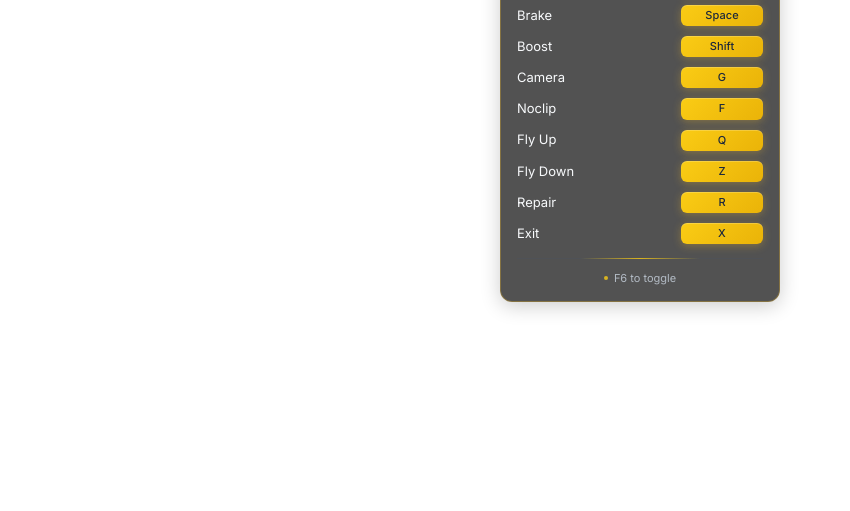
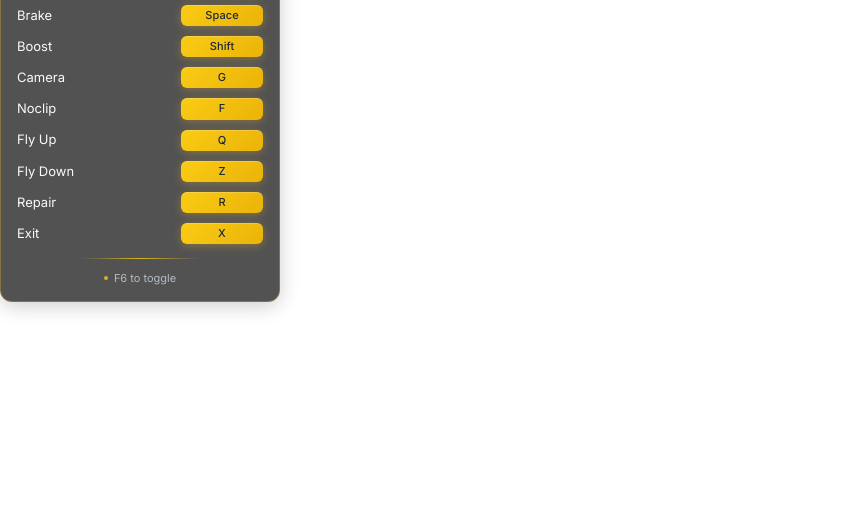
Before and after one commit to NitWit123/carauction, a plain HTML site: page index.html in a window 1280 px wide. Shown: the part 289-800 px from the top of the page, without its empty margins (0-850 px from the left). Drawn offline with Linux system fonts and the light colour scheme.

Commit message:
Update index.html

```diff
--- a/index.html
+++ b/index.html
@@ -16,15 +16,12 @@
             font-family: 'Inter', sans-serif;
             background: transparent !important;
             background-color: transparent !important;
-            overflow: hidden;
             height: 100vh;
             width: 100vw;
-        }
-
-        body {
+            overflow: hidden;
             display: flex;
             align-items: center;
-            justify-content: center; /* Set to center */
+            justify-content: flex-start;
         }
 
         .help-box {
@@ -32,7 +29,7 @@
             background: rgba(64, 64, 64, 0.9);
             backdrop-filter: blur(8px);
             border-radius: 12px;
-            padding: 16px; /* Padding is back on the main box */
+            padding: 0; /* تم إزالة الـ padding من هنا */
             border: 1px solid rgba(251, 191, 36, 0.3);
             position: relative;
             box-shadow: 0 4px 20px rgba(0, 0, 0, 0.2);
@@ -67,6 +64,11 @@
             height: 100%;
             border-radius: 5px;
             object-fit: cover;
+        }
+
+        /* هذا هو العنصر الجديد الذي يضيف المسافة الداخلية */
+        .content-wrapper {
+            padding: 16px;
         }
 
         .title {
@@ -149,7 +151,7 @@
         <div class="logo">
             <img src="https://via.placeholder.com/28x28/facc15/1e293b?text=C" alt="Logo">
         </div>
-        <div class="title">REMOTE CAR CONTROLS 2</div>
+        <div class="content-wrapper"> <div class="title">REMOTE CAR CONTROLS 2</div>
 
             <div class="control">
                 <span>Drive</span>
@@ -203,5 +205,6 @@
                 </div>
             </div>
         </div>
+    </div>
 </body>
 </html>
```
Lines whose indentation alone changed are shown as unchanged.
